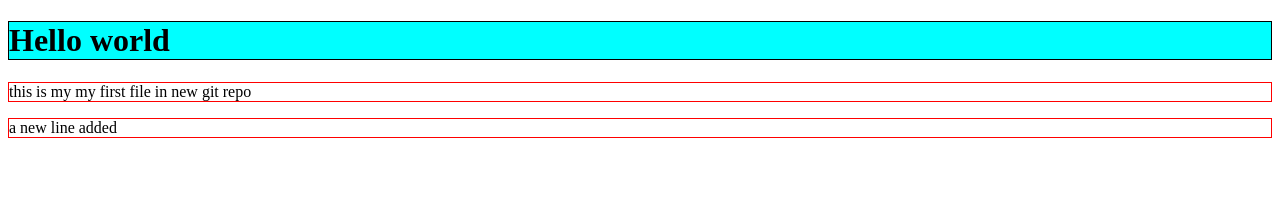
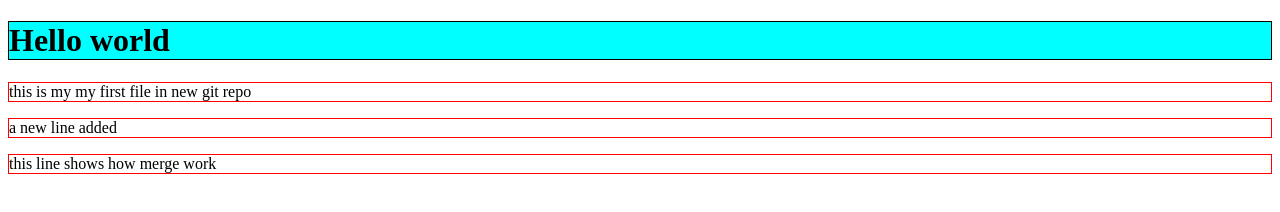
Before and after one commit to Niteshkoli/hello-world, a plain HTML site: page index.html in a window 1280 px wide. Drawn offline with Linux system fonts and the light colour scheme.

Commit message:
updated index.html with emergency fix

```diff
--- a/index.html
+++ b/index.html
@@ -10,5 +10,6 @@
     <h1>Hello world</h1>
     <p>this is my my first file in new git repo</p>
     <p>a new line added</p>
+    <p>this line shows how merge work</p>
   </body>
 </html>
```
